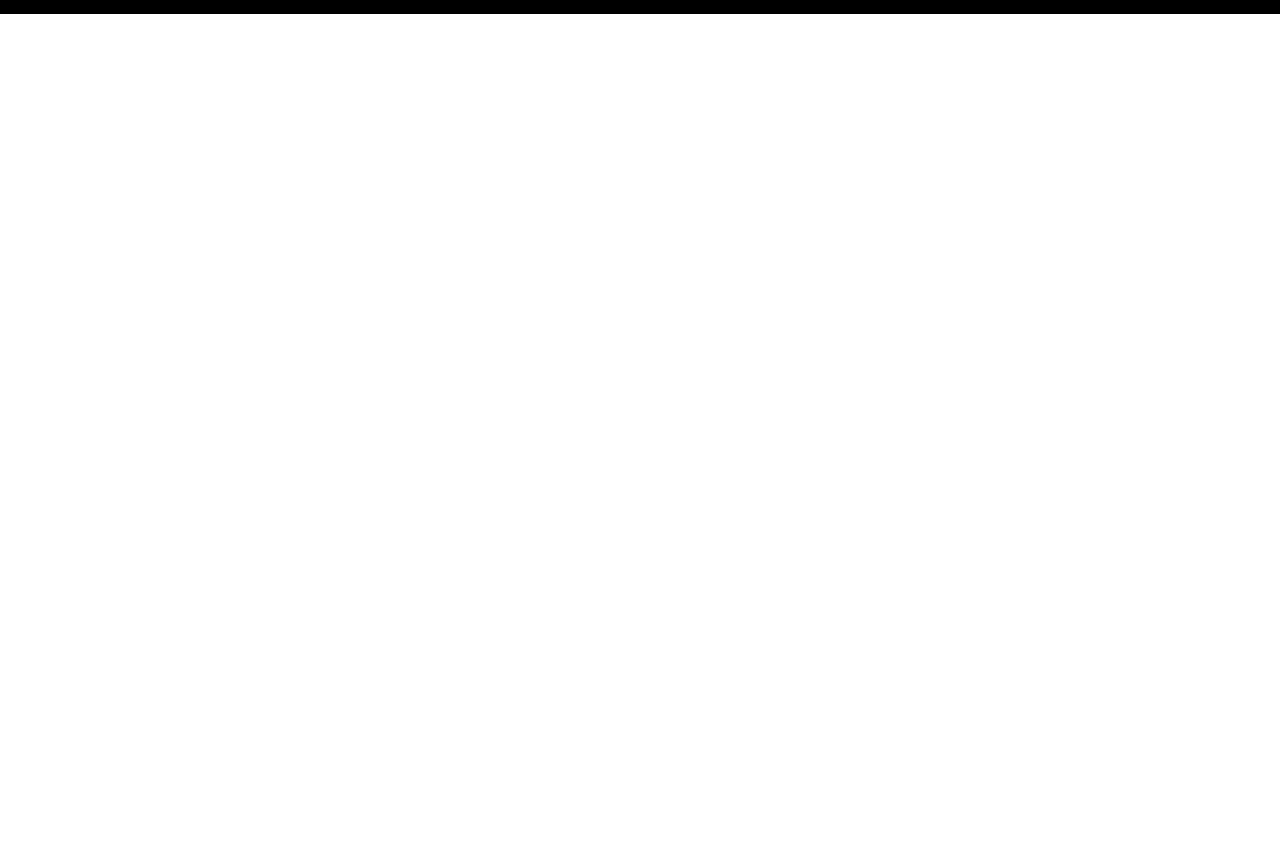
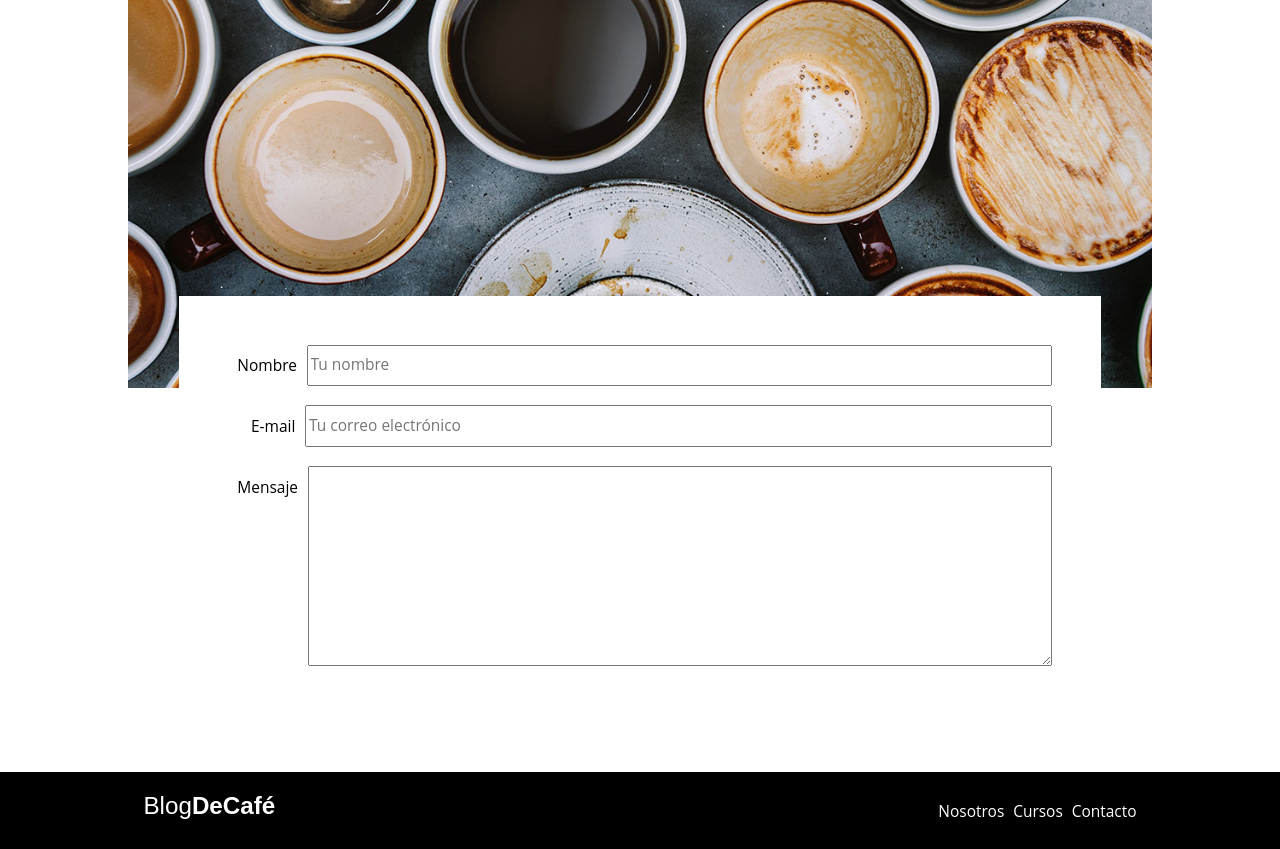
Before and after one commit to NanoDan29/CafeNet, a website: page html/contacto.html in a window 1280 px wide. Shown: the part 701-1550 px from the top of the page. Before the commit the page ends 800 px from the top, so only its background shows below. Drawn offline with Linux system fonts and the light colour scheme; a web font is replaced by a local one.

Commit message:
Proyecto terminado

```diff
--- a/html/contacto.html
+++ b/html/contacto.html
@@ -39,6 +39,34 @@
 
     <!--Contenido Principal-->
 
+    <main class="contenedor">
+        <h2 class="centrar-texto">Contacto</h2>
+        <div class="grid">
+            <div class="imagen">
+                <img src="../img/contacto.jpg" alt="">
+            </div>
+            <div class="formulario-contacto">
+                <form action="#">
+                    <div class="campo">
+                        <label for="nombre">Nombre</label>
+                        <input type="text" id="nombre" placeholder="Tu nombre">
+                    </div>
+
+                    <div class="campo">
+                        <label for="email">E-mail</label>
+                        <input type="text" id="email" placeholder="Tu correo electrónico">
+                    </div>
+                    <div class="campo">
+                        <label for="mensaje">Mensaje</label>
+                        <textarea id="mensaje"></textarea>
+                    </div>
+
+                </form>
+            </div>
+        </div>
+
+    </main>
+
     <!--Fin contenido Principal-->
 
     <footer class="site-footer">
--- a/scss/_Globales.scss
+++ b/scss/_Globales.scss
@@ -51,3 +51,8 @@ img {
 .btn-secundario {
     background-color: #28d54c;
 }
+
+
+.centrar-texto{
+    text-align: center;
+}
--- a/scss/_boxSizing.scss
+++ b/scss/_boxSizing.scss
@@ -1,6 +1,10 @@
 html{
     box-sizing: border-box;
     font-size: 60.5%;
+}
+
+*, *:before, *:after {
+    box-sizing: inherit;
 }
 
 body{
--- a/scss/contacto.scss
+++ b/scss/contacto.scss
@@ -4,3 +4,46 @@
 @import "Globales";
 @import "footer";
 @import "boxSizing";
+
+
+.grid {
+    display: flex;
+    flex-wrap: wrap;
+    justify-content: center;
+}
+
+
+.formulario-contacto {
+    background-color: #fff;
+    padding: 5rem;
+    flex-basis: 90%;
+
+    .campo {
+        display: flex;
+        justify-content: space-between;
+        margin-bottom: 2rem;
+
+        label {
+            flex: 0 0 8rem;
+            text-align: right;
+            padding: 1rem;
+        }
+
+        input,
+        textarea {
+            flex: 1;
+        }
+        textarea{
+            width: 100%;
+            height: 200px;
+
+        }
+    }
+
+}
+
+@media (min-width: 768px) {
+    .formulario-contacto {
+        margin-top: -10rem;
+    }
+}
```
Also changed, not shown: css/contacto.css, css/cursos.css, css/index.css, css/nosotros.css.
